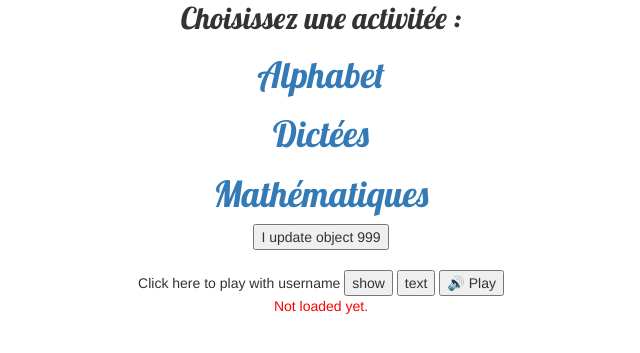
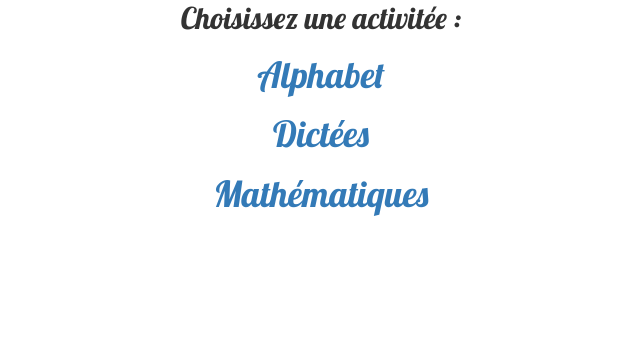
Before and after one commit to sylvdurand/school, a Django app: page / in a window 1280 px wide. Shown: the part 162-515 px from the top of the page, without its empty margins (109-749 px from the left). Run offline with Django 3.2, Linux system fonts and the light colour scheme; parts of the project's set-up code (start-up, migrations or seed data) failed here and were passed over; some libraries are stand-ins or nearby versions.

Commit message:
correct library error

```diff
--- a/school/templates/school/acceuil.html
+++ b/school/templates/school/acceuil.html
@@ -5,23 +5,6 @@
 <head>
    <script src="http://code.jquery.com/jquery-latest.js" type="text/javascript"></script>
    <script type="text/javascript" src="/static/js/submitform.js"></script>
-    <script src='https://code.responsivevoice.org/responsivevoice.js'></script>
-      <style>
-  p {
-    color: red;
-  }
-  </style>
-  <script type="text/javascript">
-        $(function() {
-                $("#show_button").click(function() {
-                    $( "p" ).text( "The DOM is now loaded and can be manipulated." );
-                });
-                $("#text_button").click(function() {
-                    $( "p" ).text( "Text." );
-                    speechSynthesis.speak(SpeechSynthesisUtterance('Hello World'));
-                });
-        });
-  </script>
 </head>
 
 
@@ -32,18 +15,6 @@
             <h1><a href="/dictee_list">Dictées</a></h1>
             <h1><a href="/math">Mathématiques</a></h1>
         </div>
-        <button onclick="call_counter();">
-            I update object 999
-        </button>
 
-            <br>
-    <br>
-    Click here to play with username
-    <button id="show_button">show</button>
-    <button id="text_button">text</button>
-        <input onclick='responsiveVoice.speak("Salut tous le monde","French Female");' type='button' value='🔊 Play' />
-    <br>
-        <p>Not loaded yet.</p>
-    <br>
     </center>
 {% endblock content %}
```
